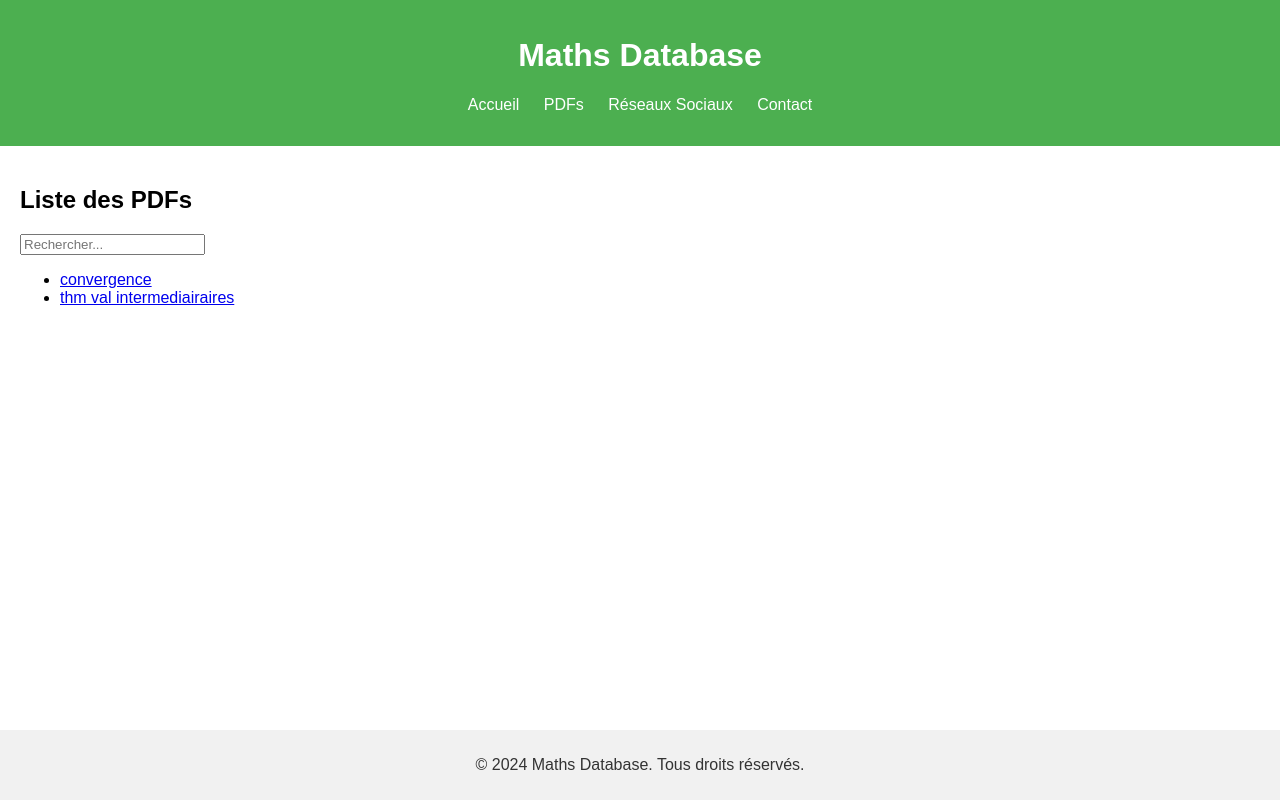
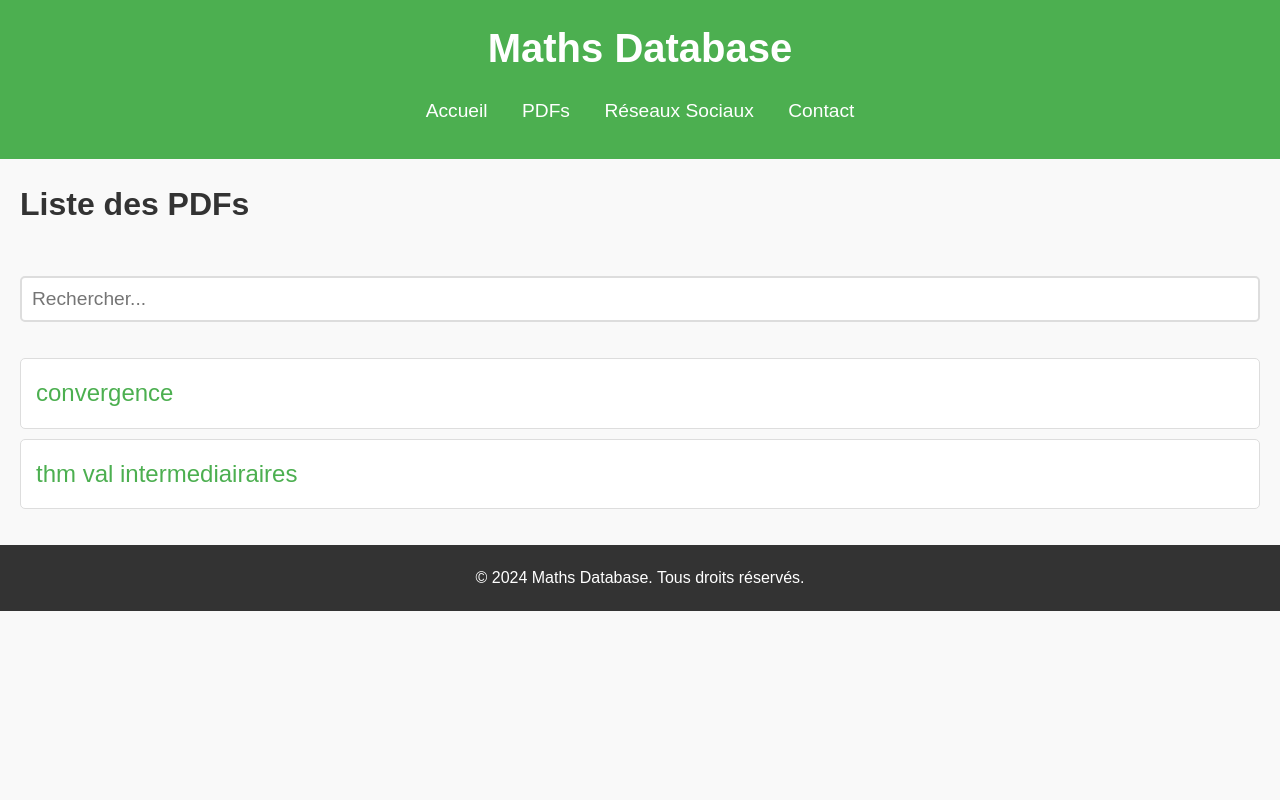
Before and after one commit to Mhadji8/maths_database, a plain HTML site: page pdfs.html in a window 1280 px wide. Drawn offline with Linux system fonts and the light colour scheme.

Commit message:
styles.css

```diff
--- a/styles.css
+++ b/styles.css
@@ -1,7 +1,11 @@
+/* Global Styles */
 body {
-    font-family: Arial, sans-serif;
+    font-family: 'Arial', sans-serif;
     margin: 0;
     padding: 0;
+    background-color: #f9f9f9;
+    color: #333;
+    line-height: 1.6;
 }
 
 header {
@@ -11,6 +15,11 @@ header {
     text-align: center;
 }
 
+header h1 {
+    font-size: 2.5em;
+    margin: 0;
+}
+
 nav ul {
     list-style-type: none;
     padding: 0;
@@ -18,24 +27,104 @@ nav ul {
 
 nav ul li {
     display: inline;
-    margin: 0 10px;
+    margin: 0 15px;
 }
 
 nav ul li a {
     color: white;
     text-decoration: none;
+    font-size: 1.2em;
+    transition: color 0.3s;
+}
+
+nav ul li a:hover {
+    color: #d1d1d1;
 }
 
 main {
     padding: 20px;
 }
 
+h2 {
+    font-size: 2em;
+    margin-top: 0;
+}
+
+#search-bar {
+    width: 100%;
+    padding: 10px;
+    margin: 20px 0;
+    font-size: 1.2em;
+    box-sizing: border-box;
+    border: 2px solid #ddd;
+    border-radius: 5px;
+}
+
+#pdf-list {
+    list-style-type: none;
+    padding: 0;
+}
+
+#pdf-list li {
+    background-color: white;
+    margin: 10px 0;
+    padding: 15px;
+    border: 1px solid #ddd;
+    border-radius: 5px;
+    transition: transform 0.3s, box-shadow 0.3s;
+}
+
+#pdf-list li:hover {
+    transform: scale(1.02);
+    box-shadow: 0 0 15px rgba(0, 0, 0, 0.1);
+}
+
+#pdf-list li a {
+    text-decoration: none;
+    color: #4CAF50;
+    font-size: 1.5em;
+    transition: color 0.3s;
+}
+
+#pdf-list li a:hover {
+    color: #388E3C;
+}
+
 footer {
-    background-color: #f1f1f1;
-    color: #333;
+    background-color: #333;
+    color: white;
     text-align: center;
-    padding: 10px 0;
-    position: fixed;
+    padding: 20px 0;
+    position: relative;
+    bottom: 0;
     width: 100%;
-    bottom: 0;
 }
+
+footer p {
+    margin: 0;
+    font-size: 1em;
+}
+
+/* Responsive Design */
+@media (max-width: 768px) {
+    header h1 {
+        font-size: 2em;
+    }
+
+    nav ul li {
+        display: block;
+        margin: 10px 0;
+    }
+
+    nav ul li a {
+        font-size: 1em;
+    }
+
+    #search-bar {
+        font-size: 1em;
+    }
+
+    #pdf-list li a {
+        font-size: 1.2em;
+    }
+}
```
